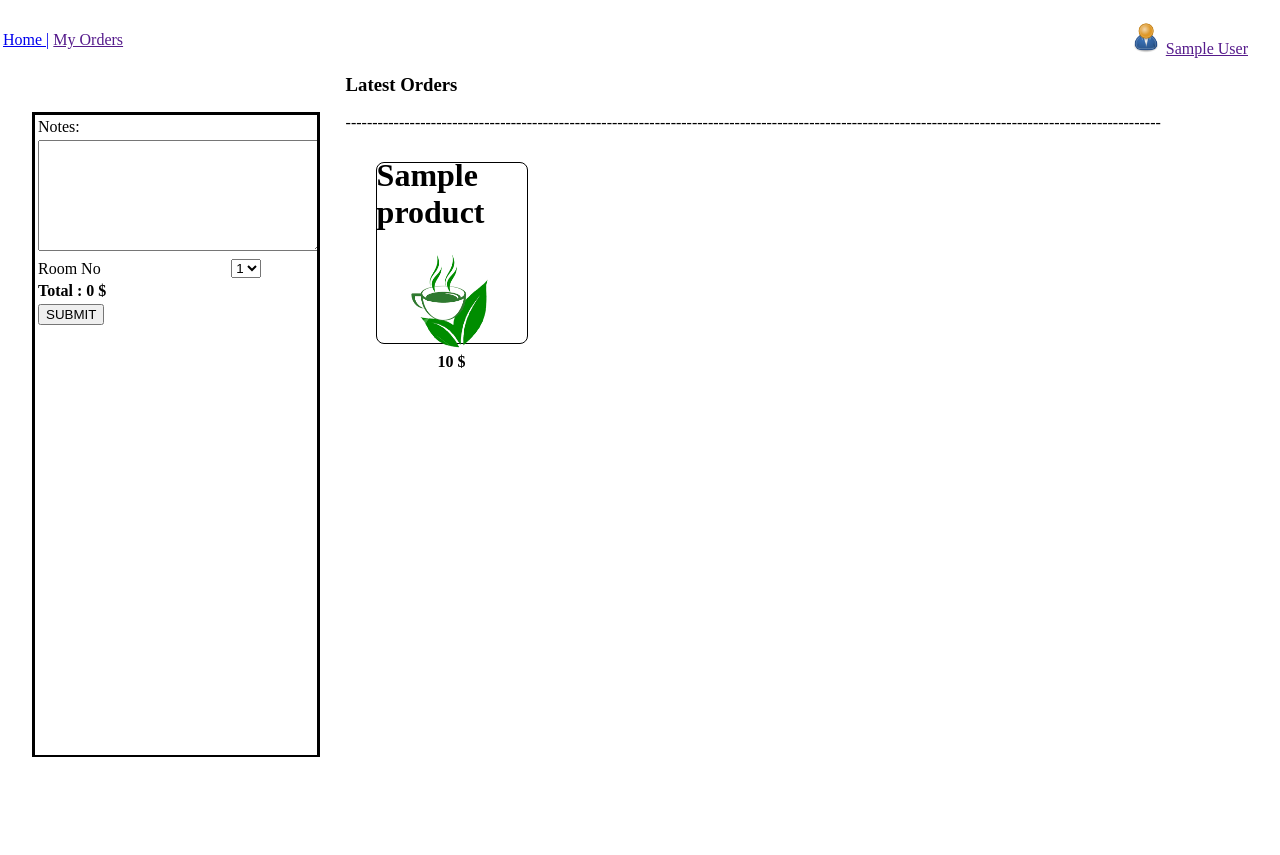
After one commit to AhmedAdelFahim/Cafeteria, a PHP site: page /Cafeteria/user_home.php in a window 1280 px wide. The commit adds this page. Run offline with PHP 8.4, Linux system fonts and the light colour scheme; tables that the repository leaves empty hold one stand-in row (values such as "Sample post").

Commit message:
home user page added

```diff
--- a/Models/User.php
+++ b/Models/User.php
@@ -13,8 +13,16 @@ class User {
         if(!empty(self::$db)){
             $stmt=self::$db->prepare("Select * FROM users");
             $stmt->execute();
-            $row = $stmt->fetchAll(PDO::FETCH_OBJ);
-            return $row;
+            $rows = $stmt->fetchAll(PDO::FETCH_OBJ);
+            return $rows;
         }
     }
+
+    function getUserById($id){
+        $db = \database_connection\DBConnection::getInstance();
+        $stmt=$db->prepare("Select * FROM users WHERE id=?");
+        $stmt->execute([$id]);
+        $user = $stmt->fetch(PDO::FETCH_OBJ);
+        return $user;
+    }
 }
--- a/addProduct.html
+++ b/addProduct.html
@@ -21,7 +21,6 @@
             </div>
             <div class="header">
                 <h5 class="adminname"><i class="fas fa-user-tie user"></i>Admin</h5>
-
             </div>
         </div>
         <h1 class="addproduct">Add Product</h1>
--- a/createOrder.php
+++ b/createOrder.php
@@ -8,6 +8,7 @@
 </head>
 
 <body id="main_body">
+
     <?php
         require_once("Models/Product.php");
         require_once("Models/User.php");
--- /dev/null
+++ b/public/css/user_home.css
@@ -0,0 +1,115 @@
+#profile-picture {
+    width: 2rem;
+    height: 2rem;
+
+}
+
+body{margin: 0}
+
+#links{
+    display: inline-block;
+}
+
+#nav{
+    display: flex;
+    justify-content: space-between;
+    align-items: center;
+    width: 100vw;
+    height: 10vh;
+
+}
+
+#profile-data {
+    display: inline-block;
+    margin-right: 2rem;
+}
+
+body{
+    margin: 0;
+    display: flex;
+    flex-direction: column;
+}
+
+#order-card {
+    display: flex;
+    flex-direction: column;
+    border: black solid;
+    border-bottom-width: 2px;
+    width: 22%;
+    height: 80vh;
+    margin-top: 2rem;
+    margin-left: 2rem;
+    overflow-x: hidden;
+    left: 0;
+    bottom: 8%;
+    position: sticky;
+}
+
+#container{
+    display: flex;
+    flex-direction: row;
+    flex-wrap: wrap;
+    margin-top: 20px;
+    height: 90%;
+    width: 100%;
+    bottom: 0;
+    overflow: hidden;
+    position: absolute;
+}
+
+.card{
+    display: flex;
+    flex-direction: column;
+    height: 180px;
+    margin: 30px;
+    justify-content: center;
+    align-items: center;
+    width: 150px;
+    border: black solid 1px;
+    border-radius: 8px;
+
+}
+
+#products-orders-container{
+    display: flex;
+    flex-direction: column;
+    width: 73%;
+    justify-content: right;
+    position: absolute;
+    bottom: 0;
+    right: 0;
+    top: 0;
+    height: 100%;
+    margin-top: 55px;
+    margin-left: 5px;
+}
+
+.card-image{
+    width: 8vw;
+    height: 12vh;
+}
+
+.card-header {
+    margin-top: 2rem;
+}
+
+.card-body{
+    margin-bottom: 2rem;
+}
+
+#all-products{
+    /*margin-top: 20px;*/
+    display: flex;
+    flex-direction: row;
+    flex-wrap: wrap;
+}
+
+#latest-orders{
+    display: flex;
+    flex-direction: row;
+    flex-wrap: wrap;
+}
+
+.display-inline{
+    display: inline;
+}
--- /dev/null
+++ b/public/js/user_home.js
@@ -0,0 +1,91 @@
+$("#all-products").find(".card").click(function(e){
+    let row = $("<tr></tr>");
+    let nameTd = $("<td></td>").text($(this).find(".card-header:first-child").text())
+    let numberTd = $("<td></td>");
+
+    let priceTd = $("<td></td>");
+    let priceStr=($(this).find(".card-body > h4")[0]).innerText;
+    priceTd.append(`<h4 class="display-inline">${priceStr}</h4>`)
+    priceTd.append("<h4 class='display-inline'>$</h4>");
+    let removeBtnTd = $("<td></td>")
+    let removeBtn = $("<button></button>").text("X");
+    removeBtnTd.append(removeBtn);
+    let numberInput = $("<input />").attr({
+        type:"number",
+        MIN:"1",
+        STEP:"1",
+        VALUE:"1",
+        id:`${$(this).attr("id")}`
+    });
+
+    $("#total").text(Number($("#total").text()) + Number(priceStr));
+    numberInput.change(function (e) {
+        $("#total").text(Number($("#total").text()) - Number($(this).parent().parent().find("*")[3].firstChild.textContent));
+        $(this).parent().parent().find("*")[3].firstChild.textContent=priceStr*$(this).parent().parent().find("*")[2].value
+        $("#total").text(Number($("#total").text()) + Number($(this).parent().parent().find("*")[3].firstChild.textContent));
+    })
+    numberTd.append(numberInput);
+    row.append(nameTd,numberTd,priceTd,removeBtnTd);
+    $("#order-card-body").prepend(row);
+    $(this).unbind("click");
+});
+
+let request;
+
+$("#order-form").submit(function (event) {
+    event.preventDefault();
+    if (request) {
+        request.abort();
+    }
+
+    // setup some local variables
+    var $form = $(this);
+
+    // Let's select and cache all the fields
+    let $inputs = $form.find("input");
+    let products=[]
+    for(let i=0;i<$inputs.length-1;++i){
+        products.push({
+            id:$inputs[i].id,
+            value:$inputs[i].value
+        });
+    }
+
+    $inputs.prop("disabled", true);
+    let $textarea = $form.find("textarea");
+    let $room = $form.find("select");
+    // let $total = $("#total").text();
+    request = $.ajax({
+        url: "http://localhost/Cafeteria/insertOrder.php",
+        type: "post",
+        data:{products: JSON.stringify(products),
+            notes:$textarea.val(),
+            roomNo:$room.val(),
+            total:$("#total").text()
+        }
+    });
+
+    // Callback handler that will be called on success
+    request.done(function (response, textStatus, jqXHR){
+        // Log a message to the console
+        location.href = location.href
+        console.log("Hooray, it worked!",response);
+
+    });
+
+    // Callback handler that will be called on failure
+    request.fail(function (jqXHR, textStatus, errorThrown){
+        // Log the error to the console
+        console.error(
+            "The following error occurred: "+
+            textStatus, errorThrown
+        );
+    });
+
+    // Callback handler that will be called regardless
+    // if the request failed or succeeded
+    request.always(function () {
+        // Reenable the inputs
+        $inputs.prop("disabled", false);
+    });
+})
--- /dev/null
+++ b/user_home.php
@@ -0,0 +1,118 @@
+<!DOCTYPE html>
+<html lang="en">
+<head>
+    <meta charset="UTF-8">
+    <title>Home - User</title>
+    <link rel="stylesheet" href="public/css/user_home.css">
+    <script src="https://ajax.googleapis.com/ajax/libs/jquery/3.4.1/jquery.min.js"></script>
+</head>
+<body>
+    <?php
+        require_once("Models/Product.php");
+        require_once("Models/User.php");
+        $product = new Product;
+        $user = new User;
+        $products = $product->All();
+        $userId = 1;
+        $userData = $user->getUserById(1);
+        $userName = $userData->name;
+    ?>
+    <header id="nav">
+        <div id="links">
+            <table class="nav">
+                <td> <a href="user_home.php">Home | </a></td>
+                <td> <a href="">My Orders</a></td>
+            </table>
+        </div>
+        <div id="profile-data">
+            <img id="profile-picture" src="public/img/admin.png"/>
+            <a href=""><?php echo $userName ?></a>
+        </div>
+    </header>
+
+    <div class="container">
+
+        <div id="order-card">
+            <form id="order-form">
+                <table>
+                    <tbody id="order-card-body">
+                        <!--<tr>
+                            <td>Tea</td>
+                            <td><INPUT TYPE="NUMBER" MIN="0"  STEP="1" VALUE="0" SIZE="6"></td>
+                            <td>2 $</td>
+                            <td><button>X</button></td>
+                        </tr>-->
+                        <tr>
+                            <td colspan="4">
+                                <label>Notes:</label>
+                            </td>
+                        </tr>
+                        <tr>
+                            <td colspan="4">
+                                <textarea cols="33" rows="7"></textarea>
+                            </td>
+                        </tr>
+                        <tr>
+                            <td colspan="2">Room No</td>
+                            <td colspan="2"><select name="room_no">
+                                    <option value="<?php echo $userData->roomNo ?>"><?php echo $userData->roomNo ?></option>
+                                </select></td>
+                        </tr>
+                        <tr>
+                            <td colspan="4"><h4 class="display-inline">Total : </h4><h4 class="display-inline" id="total">0</h4><h4 class="display-inline"> $</h4></td>
+                        </tr>
+                        <tr>
+                            <td colspan="4">
+                                <input type="submit" value="SUBMIT"/>
+                            </td>
+                        </tr>
+                    </tbody>
+                </table>
+            </form>
+        </div>
+        <div id="products-orders-container">
+            <div><h3>Latest Orders</h3></div>
+            <div id="latest-orders">
+                <!--<div class="card">
+                    <div class="card-header"><h1>Tea</h1></div>
+                    <div ><img class="card-image"  src="public/img/tea.png"/></div>
+                    <div class="card-body"><h4>3 $</h4></div>
+                </div>
+                <div class="card">
+                    <div class="card-header"><h1>Tea</h1></div>
+                    <div ><img class="card-image"  src="public/img/tea.png"/></div>
+                    <div class="card-body"><h4>3 $</h4></div>
+                </div>
+                <div class="card">
+                    <div class="card-header"><h1>Tea</h1></div>
+                    <div ><img class="card-image"  src="public/img/tea.png"/></div>
+                    <div class="card-body"><h4>3 $</h4></div>
+                </div>
+                <div class="card">
+                    <div class="card-header"><h1>Tea</h1></div>
+                    <div ><img class="card-image"  src="public/img/tea.png"/></div>
+                    <div class="card-body"><h4>3 $</h4></div>
+                </div>-->
+            </div>
+            <div>---------------------------------------------------------------------------------------------------------------------------------------------------------</div>
+            <div id="all-products">
+                <?php
+                    foreach ($products as $product) {
+                ?>
+                <div class="card" id="<?php echo $product->id ?>">
+                    <div class="card-header"><h1><?php echo $product->name; ?></h1></div>
+                    <div ><img class="card-image"  src="public/img/tea.png"/></div>
+                    <div class="card-body"><h4 class="display-inline"><?php echo $product->price; ?> </h4><h4 class="display-inline">$</h4></div>
+                </div>
+                <?php
+                    }
+                ?>
+
+                </div>
+            </div>
+        </div>
+    </div>
+
+    <script src="public/js/user_home.js"></script>
+</body>
+</html>
```
Also changed, not shown: getAllProducts.php (deleted, +0 -13 lines), insertOrder.php (added, +46 -0 lines), user.php (+9 -9 lines), public/img/admin.png (added), public/img/coffee.png (added), public/img/tea.png (added).
